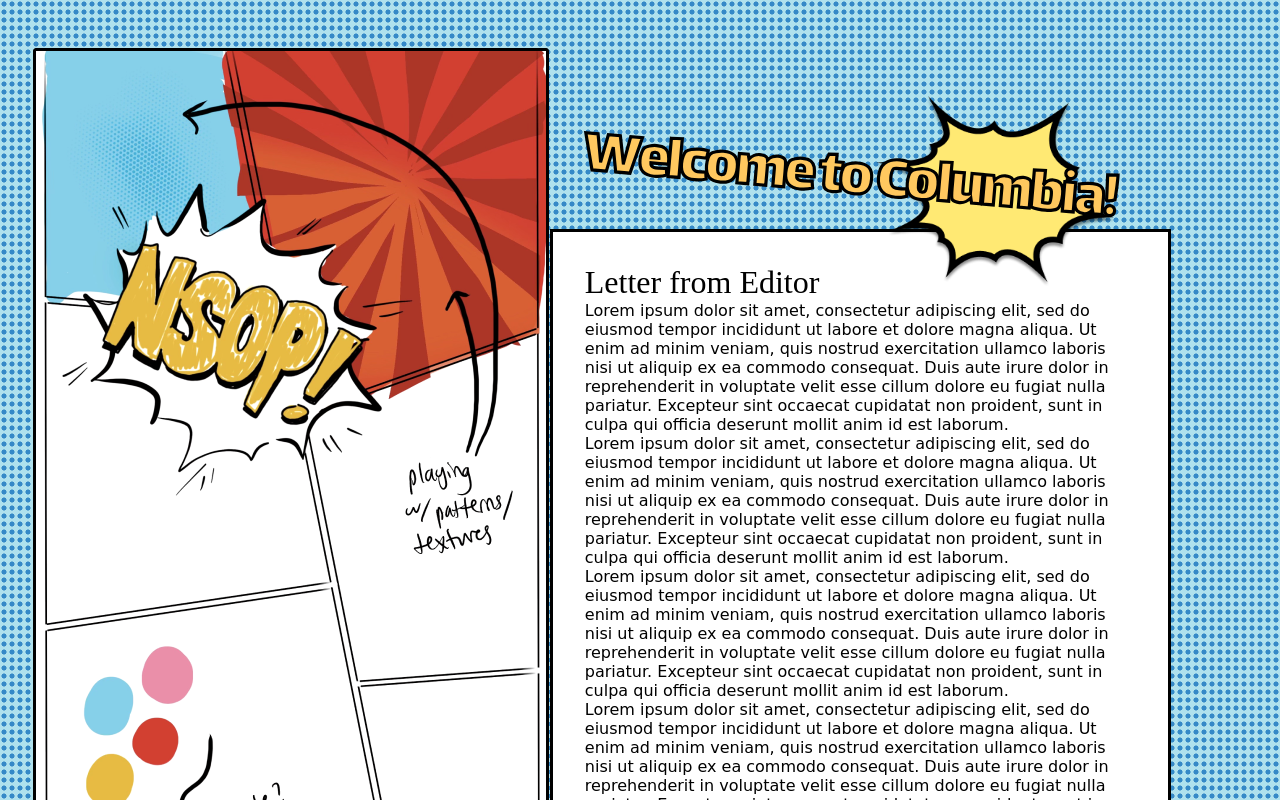
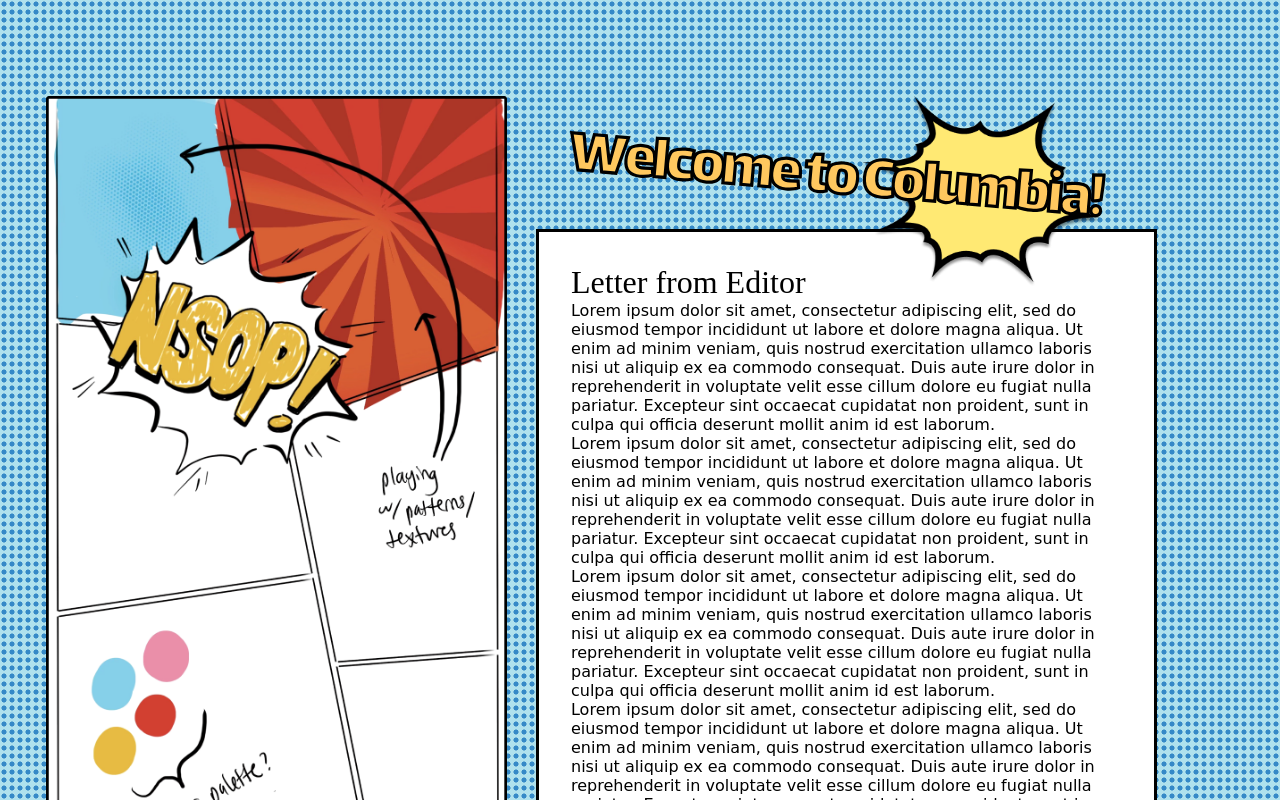
Before and after one commit to spectatorpublishing/nsop2023, a React (Create React App) app: page / in a window 1280 px wide. Shown: the top 800 px of the page. Built offline with nearby package versions, Linux system fonts and the light colour scheme; a web font is replaced by a local one.

Commit message:
Completed responsitivity

```diff
--- a/src/containers/Credits.js
+++ b/src/containers/Credits.js
@@ -76,6 +76,9 @@
     height: 60rem;
     margin: auto;
     margin-top: 2rem;
+    @media only screen and (max-width: 1129px){
+        height: 70rem;
+    }
     @media only screen and (max-width: 1024px){
         height: 100rem;
     }
--- a/src/containers/Home.js
+++ b/src/containers/Home.js
@@ -46,23 +46,27 @@
 
 const MobileTopWrapper = styled.div`
     padding-top: 3rem;
-
-
     @media only screen and (min-width: 1024px) {
         display:none;
     }
 `;
 
 const Photo = styled.div`
+    @media only screen and (max-width: 1300px) {
+        margin-top: 3rem;
+        width: 40%;
+        height: 100%;
+    }
+
     @media only screen and (max-width: 1023px) {
         margin-top: -8rem;
-        width: 70%;
+        width: 50%;
         padding-left: 1rem;
     }
 
     @media only screen and (max-width: 768px){
         margin-top: -7rem;
-        width: 60%;
+        width: 50%;
         padding-left: 1rem;
     }
 
@@ -177,7 +181,7 @@
     return (
         <HomeContainer>
             <TopWrapper>
-                <Photo><img src={HomeImage}></img></Photo>
+                <Photo><img src={HomeImage} style={{width:"100%", height: "100%"}}></img></Photo>
                 <Wrapper>
                     <TitleWrapper>
                         <Breakout><img src={breakout} width="100%" height="100%" ></img></Breakout>
--- a/src/containers/Letter.js
+++ b/src/containers/Letter.js
@@ -8,6 +8,10 @@
     border-style: solid;
     border-width: 0.2rem;
     border-color: black;
+
+    @media only screen and (max-width: 1024px) and (min-width: 1300px){
+        width: 70%;
+    }
 
     @media only screen and (max-width: 1024px){
         width: 70%;
```
